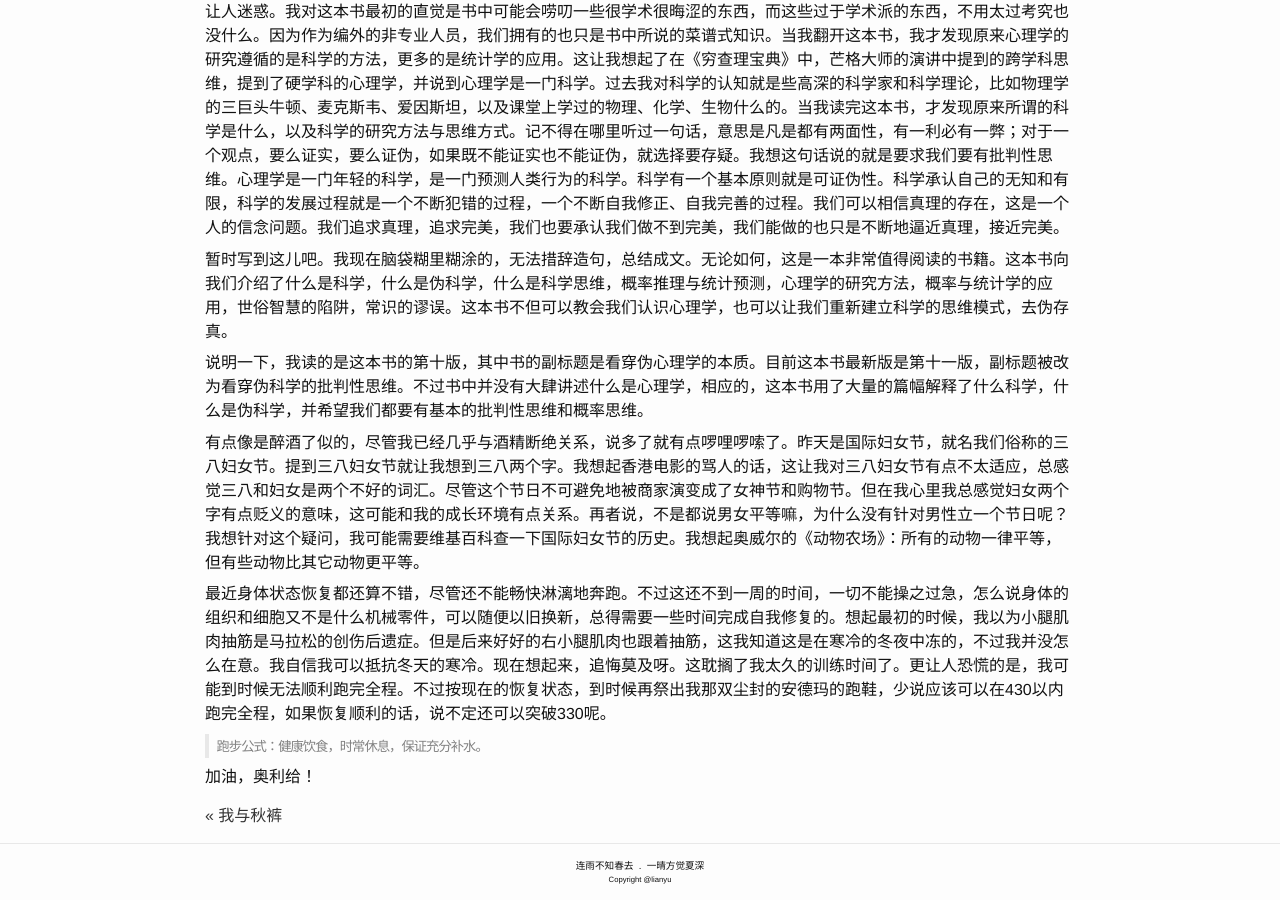
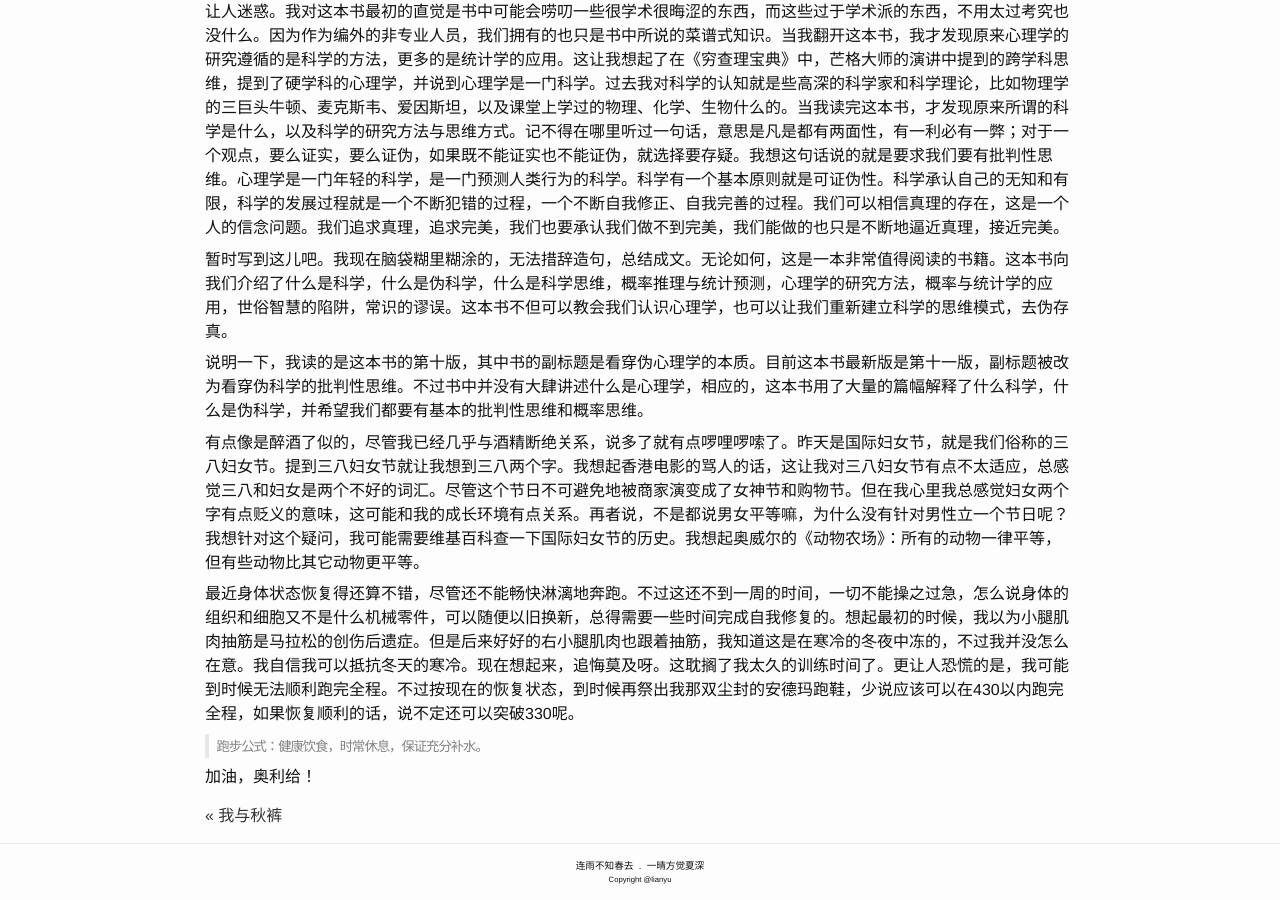
Before and after one commit to lianyu1115/lianyu, a Jekyll site: the page built from _essays/2021-03-09-这才是心理学.md, in a window 1280 px wide and 900 px high, scrolled down 1183 px. Built offline with Jekyll 4.4.1, drawn with Linux system fonts in a browser that asks for light colours.

Commit message:
Update 2021-03-09-这才是心理学.md

```diff
--- a/_essays/2021-03-09-这才是心理学.md
+++ b/_essays/2021-03-09-这才是心理学.md
@@ -32,9 +32,9 @@ tags: ''
 
 说明一下，我读的是这本书的第十版，其中书的副标题是看穿伪心理学的本质。目前这本书最新版是第十一版，副标题被改为看穿伪科学的批判性思维。不过书中并没有大肆讲述什么是心理学，相应的，这本书用了大量的篇幅解释了什么科学，什么是伪科学，并希望我们都要有基本的批判性思维和概率思维。
 
-有点像是醉酒了似的，尽管我已经几乎与酒精断绝关系，说多了就有点啰哩啰嗦了。昨天是国际妇女节，就名我们俗称的三八妇女节。提到三八妇女节就让我想到三八两个字。我想起香港电影的骂人的话，这让我对三八妇女节有点不太适应，总感觉三八和妇女是两个不好的词汇。尽管这个节日不可避免地被商家演变成了女神节和购物节。但在我心里我总感觉妇女两个字有点贬义的意味，这可能和我的成长环境有点关系。再者说，不是都说男女平等嘛，为什么没有针对男性立一个节日呢？我想针对这个疑问，我可能需要维基百科查一下国际妇女节的历史。我想起奥威尔的《动物农场》：所有的动物一律平等，但有些动物比其它动物更平等。
+有点像是醉酒了似的，尽管我已经几乎与酒精断绝关系，说多了就有点啰哩啰嗦了。昨天是国际妇女节，就是我们俗称的三八妇女节。提到三八妇女节就让我想到三八两个字。我想起香港电影的骂人的话，这让我对三八妇女节有点不太适应，总感觉三八和妇女是两个不好的词汇。尽管这个节日不可避免地被商家演变成了女神节和购物节。但在我心里我总感觉妇女两个字有点贬义的意味，这可能和我的成长环境有点关系。再者说，不是都说男女平等嘛，为什么没有针对男性立一个节日呢？我想针对这个疑问，我可能需要维基百科查一下国际妇女节的历史。我想起奥威尔的《动物农场》：所有的动物一律平等，但有些动物比其它动物更平等。
 
-最近身体状态恢复都还算不错，尽管还不能畅快淋漓地奔跑。不过这还不到一周的时间，一切不能操之过急，怎么说身体的组织和细胞又不是什么机械零件，可以随便以旧换新，总得需要一些时间完成自我修复的。想起最初的时候，我以为小腿肌肉抽筋是马拉松的创伤后遗症。但是后来好好的右小腿肌肉也跟着抽筋，这我知道这是在寒冷的冬夜中冻的，不过我并没怎么在意。我自信我可以抵抗冬天的寒冷。现在想起来，追悔莫及呀。这耽搁了我太久的训练时间了。更让人恐慌的是，我可能到时候无法顺利跑完全程。不过按现在的恢复状态，到时候再祭出我那双尘封的安德玛的跑鞋，少说应该可以在430以内跑完全程，如果恢复顺利的话，说不定还可以突破330呢。
+最近身体状态恢复得还算不错，尽管还不能畅快淋漓地奔跑。不过这还不到一周的时间，一切不能操之过急，怎么说身体的组织和细胞又不是什么机械零件，可以随便以旧换新，总得需要一些时间完成自我修复的。想起最初的时候，我以为小腿肌肉抽筋是马拉松的创伤后遗症。但是后来好好的右小腿肌肉也跟着抽筋，我知道这是在寒冷的冬夜中冻的，不过我并没怎么在意。我自信我可以抵抗冬天的寒冷。现在想起来，追悔莫及呀。这耽搁了我太久的训练时间了。更让人恐慌的是，我可能到时候无法顺利跑完全程。不过按现在的恢复状态，到时候再祭出我那双尘封的安德玛跑鞋，少说应该可以在430以内跑完全程，如果恢复顺利的话，说不定还可以突破330呢。
 
 > <small>跑步公式：健康饮食，时常休息，保证充分补水。
 
```
